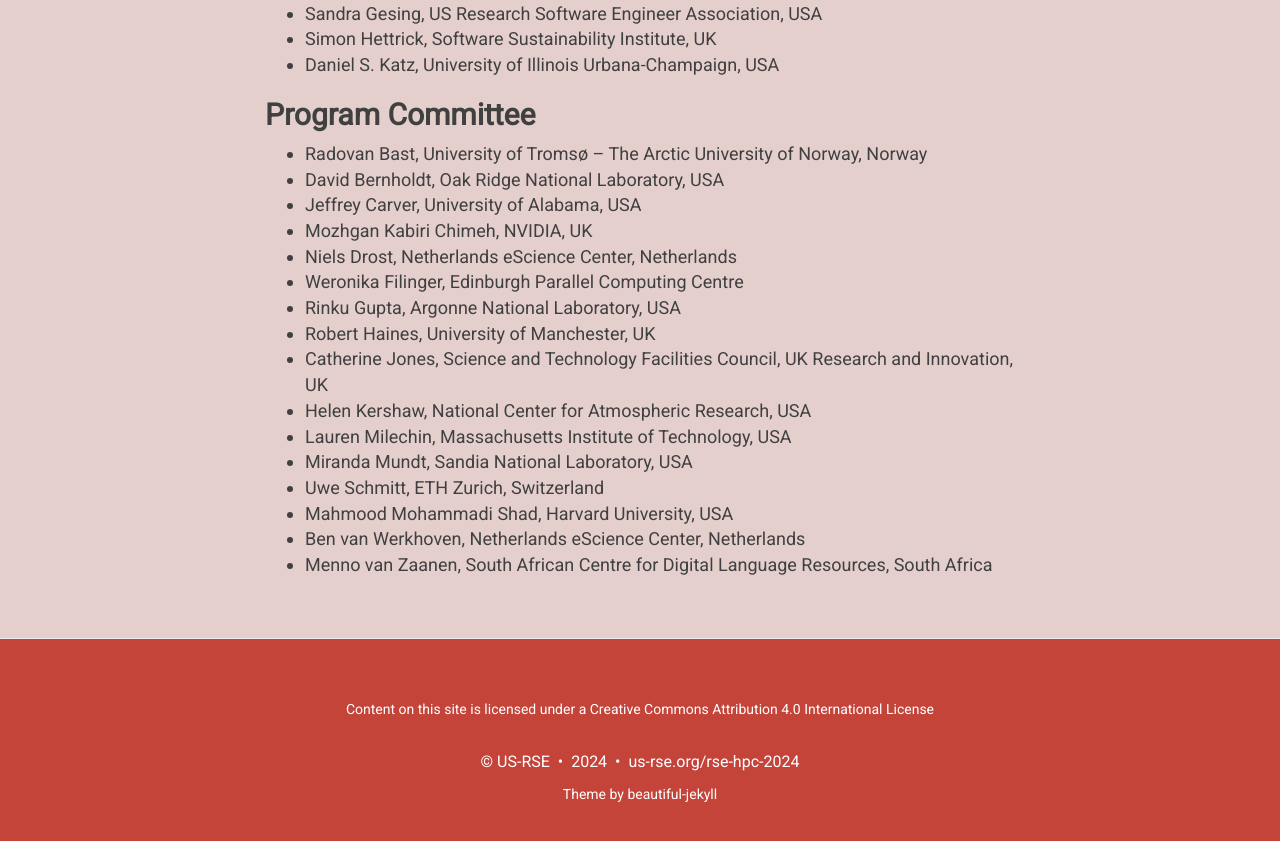
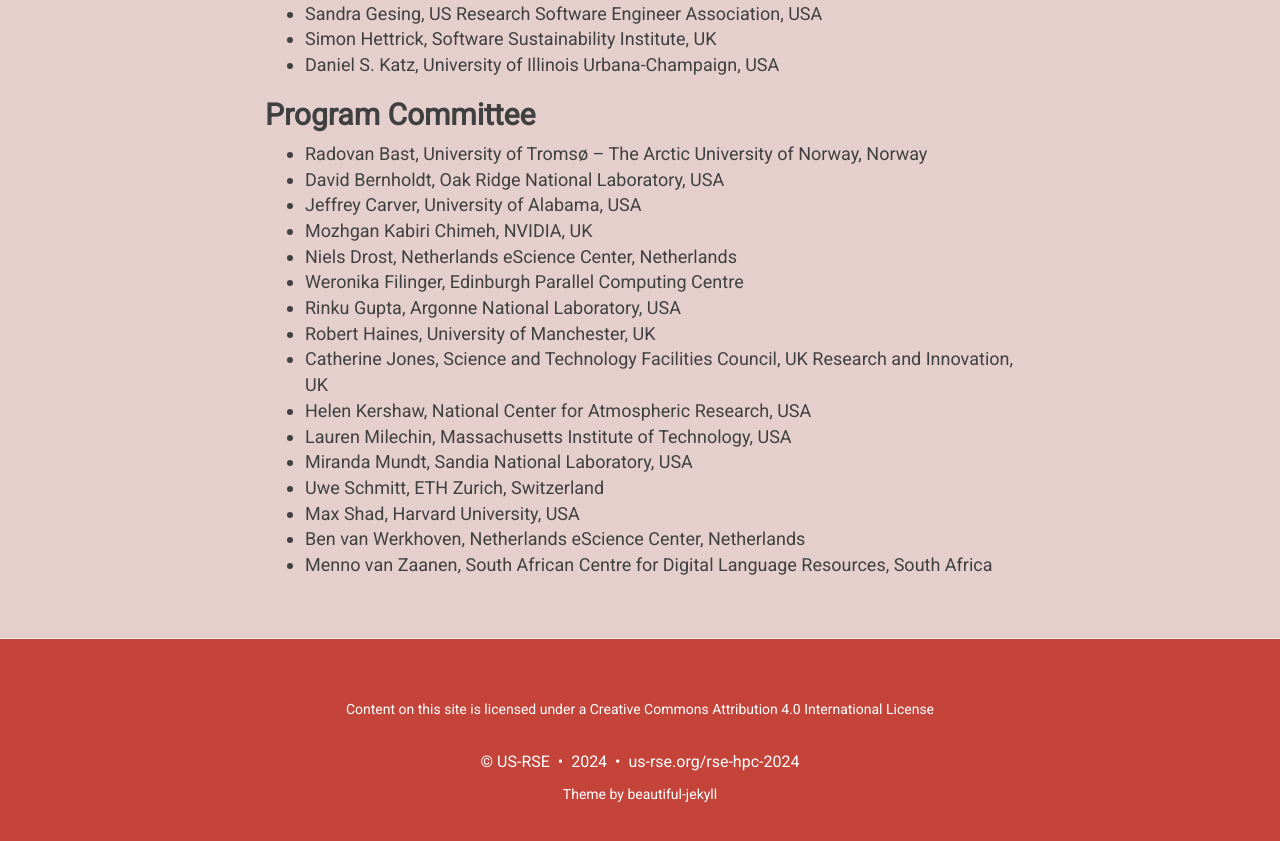
Before and after one commit to USRSE/rse-hpc-2024, a Jekyll site: the page built from pages/committee.md, in a window 1280 px wide and 1143 px high, cut to the strip 188-1039 px from the top of the window. Shown: the top 841 px of the strip. Built offline with Jekyll 4.4.1, drawn with Linux system fonts in a browser that asks for light colours; nearby versions of some CDN libraries.

Commit message:
Fix name for Shad on committee page

```diff
--- a/pages/committee.md
+++ b/pages/committee.md
@@ -27,6 +27,6 @@
 - Lauren Milechin, Massachusetts Institute of Technology, USA
 - Miranda Mundt, Sandia National Laboratory, USA
 - Uwe Schmitt, ETH Zurich, Switzerland
-- Mahmood Mohammadi Shad, Harvard University, USA
+- Max Shad, Harvard University, USA
 - Ben van Werkhoven, Netherlands eScience Center, Netherlands
 - Menno van Zaanen, South African Centre for Digital Language Resources, South Africa
```
